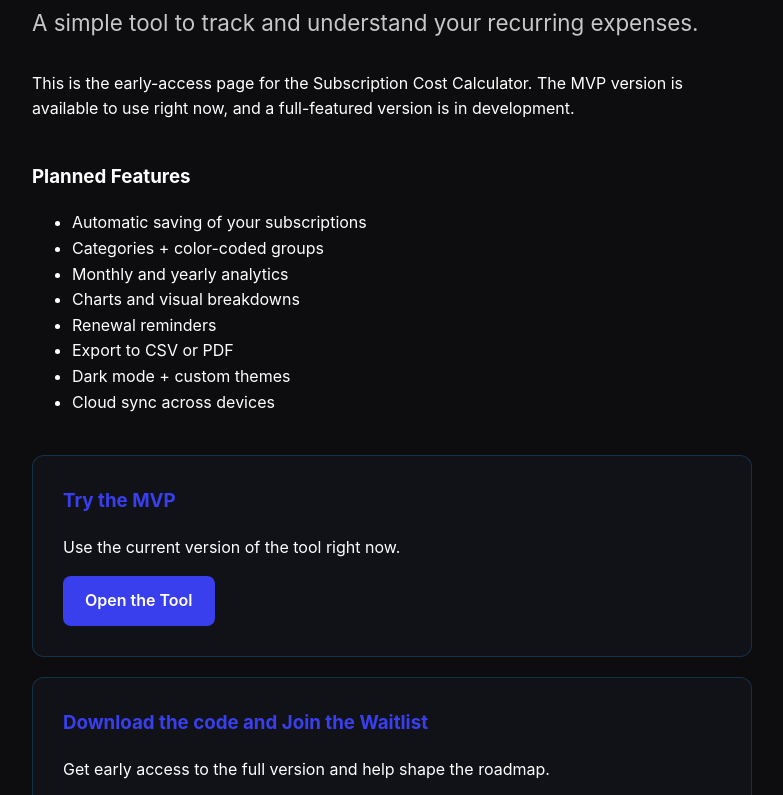
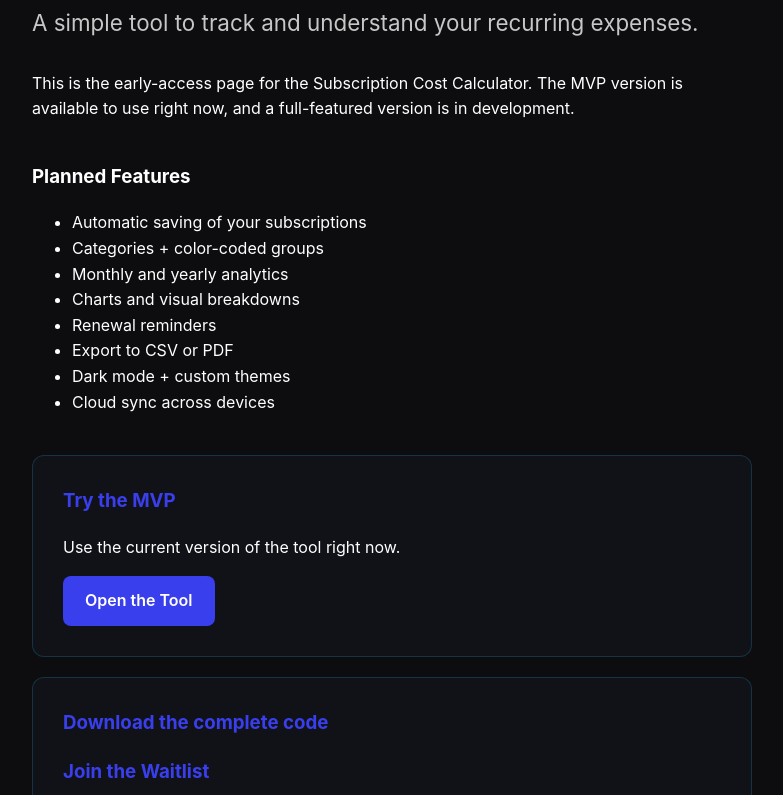
Before and after one commit to owegostudio/owegostudio.github.io, a plain HTML site: page subscription-calculator/index.html in a window 1280 px wide. Shown: the part 141-936 px from the top of the page, without its empty margins (248-1031 px from the left). Drawn offline with Linux system fonts and the light colour scheme.

Commit message:
Update index.html

```diff
--- a/subscription-calculator/index.html
+++ b/subscription-calculator/index.html
@@ -96,7 +96,8 @@
         </div>
 
         <div class="cta-box">
-            <h3>Download the code and Join the Waitlist</h3>
+            <h3>Download the complete code</h3>
+            <h3>Join the Waitlist</h3>
             <p>Get early access to the full version and help shape the roadmap.</p>
             <a class="cta-button" href="https://docs.google.com/forms/d/e/1FAIpQLSekGrtgE-GKfQibphs_2cG6dWAd_6HO2TPdSSs--oUZLuMFBA/viewform?usp=sharing&ouid=112991038144689508735
  " target="_blank">Join the Waitlist</a>
```
